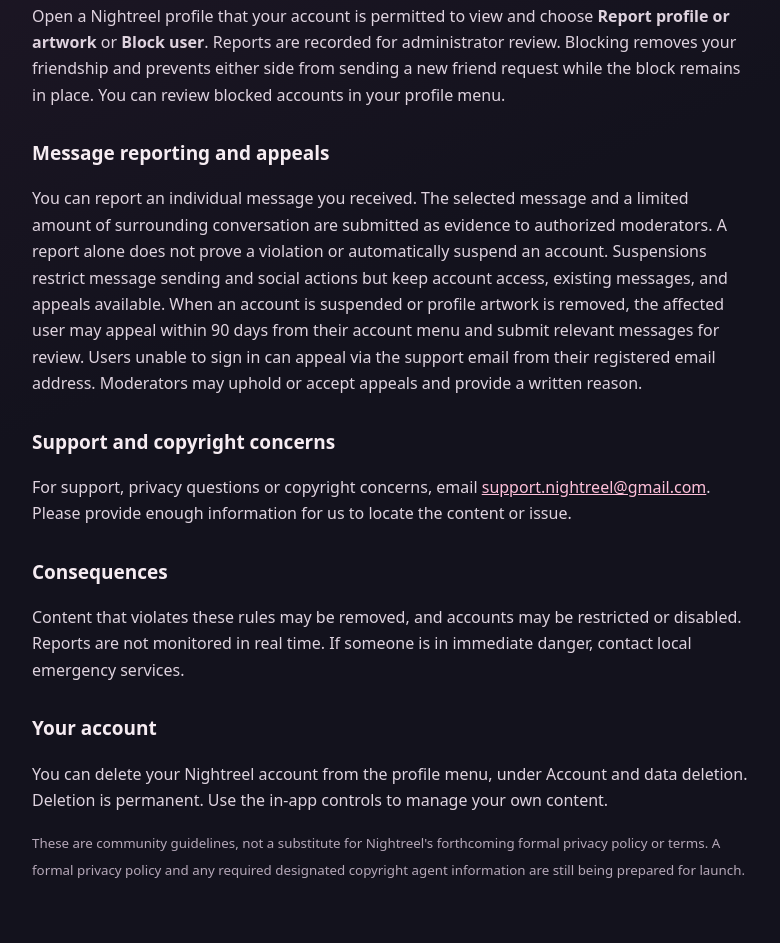
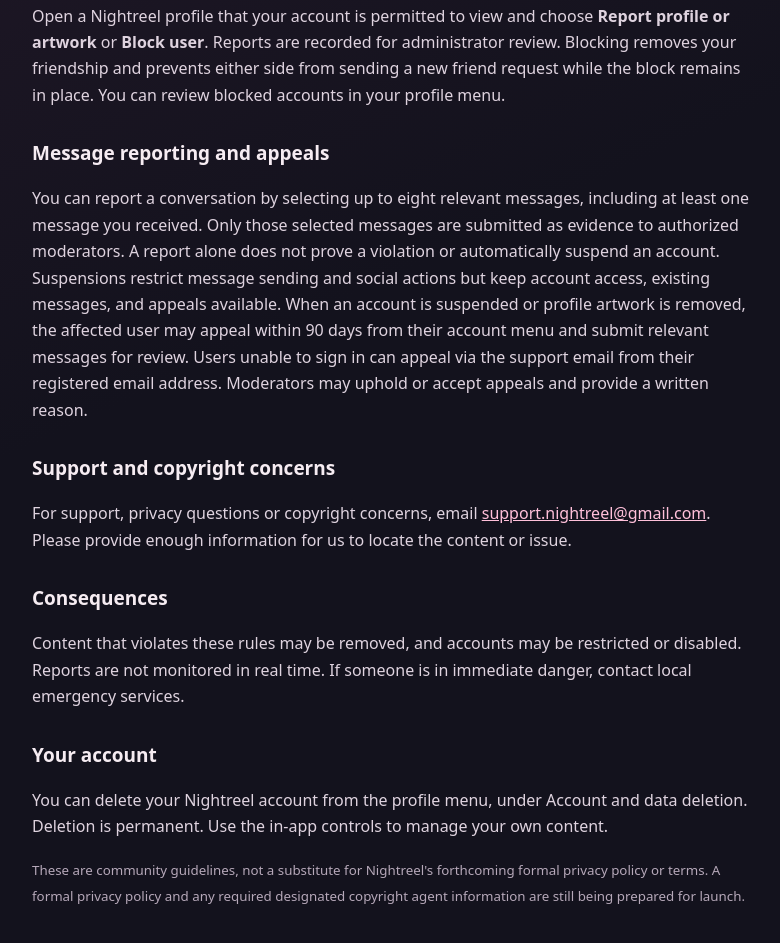
Before and after one commit to KayleighSu/Nightreel, a website: page community-guidelines.html in a window 1280 px wide. Shown: the part 791-1734 px from the top of the page, without its empty margins (248-1028 px from the left). Drawn offline with Linux system fonts and the light colour scheme.

Commit message:
docs: clarify selecting individual chat messages for reports

```diff
--- a/community-guidelines.html
+++ b/community-guidelines.html
@@ -36,7 +36,7 @@ small{color:#b6a8b9}
 <h2>Report or block a user</h2>
 <p>Open a Nightreel profile that your account is permitted to view and choose <strong>Report profile or artwork</strong> or <strong>Block user</strong>. Reports are recorded for administrator review. Blocking removes your friendship and prevents either side from sending a new friend request while the block remains in place. You can review blocked accounts in your profile menu.</p>
 <h2>Message reporting and appeals</h2>
-<p>You can report an individual message you received. The selected message and a limited amount of surrounding conversation are submitted as evidence to authorized moderators. A report alone does not prove a violation or automatically suspend an account. Suspensions restrict message sending and social actions but keep account access, existing messages, and appeals available. When an account is suspended or profile artwork is removed, the affected user may appeal within 90 days from their account menu and submit relevant messages for review. Users unable to sign in can appeal via the support email from their registered email address. Moderators may uphold or accept appeals and provide a written reason.</p>
+<p>You can report a conversation by selecting up to eight relevant messages, including at least one message you received. Only those selected messages are submitted as evidence to authorized moderators. A report alone does not prove a violation or automatically suspend an account. Suspensions restrict message sending and social actions but keep account access, existing messages, and appeals available. When an account is suspended or profile artwork is removed, the affected user may appeal within 90 days from their account menu and submit relevant messages for review. Users unable to sign in can appeal via the support email from their registered email address. Moderators may uphold or accept appeals and provide a written reason.</p>
 <h2>Support and copyright concerns</h2><p>For support, privacy questions or copyright concerns, email <a href="mailto:support.nightreel@gmail.com">support.nightreel@gmail.com</a>. Please provide enough information for us to locate the content or issue.</p>
 <h2>Consequences</h2>
 <p>Content that violates these rules may be removed, and accounts may be restricted or disabled. Reports are not monitored in real time. If someone is in immediate danger, contact local emergency services.</p>
```
